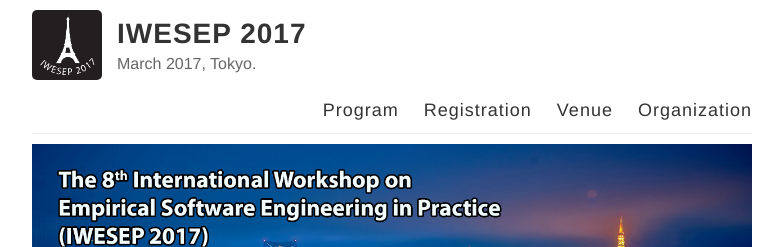
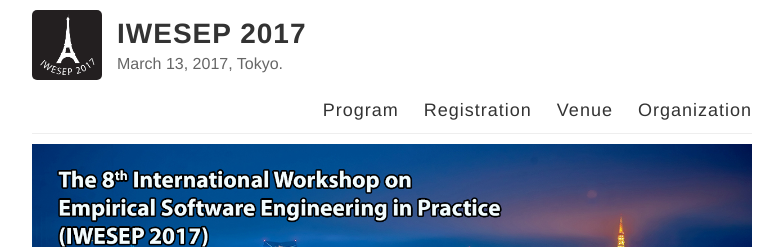
Before and after one commit to iwesep2017/iwesep2017.github.io, a Jekyll site: the page built from index.md, in a window 1280 px wide and 900 px high. Shown: the top 247 px of the window, without its empty margins (248-1031 px from the left). Built offline with Jekyll 4.4.1, drawn with Linux system fonts in a browser that asks for light colours.

Commit message:
Add date

```diff
--- a/_config.yml
+++ b/_config.yml
@@ -6,7 +6,7 @@
 name: IWESEP 2017
 
 # Short bio or description (displayed in the header)
-description: "March 2017, Tokyo."
+description: "March 13, 2017, Tokyo."
 
 # URL of your avatar or profile pic (you could use your GitHub profile pic)
 avatar: /images/logo.png
```
